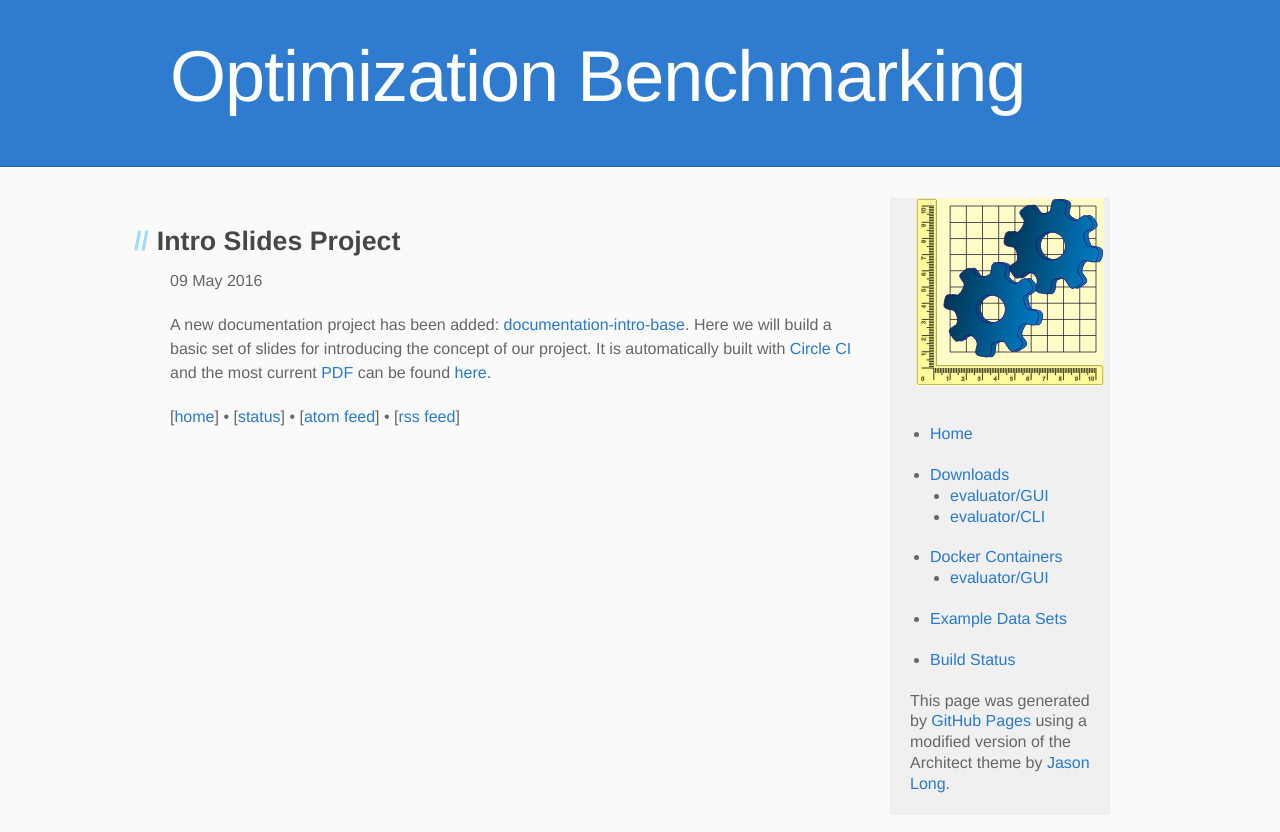
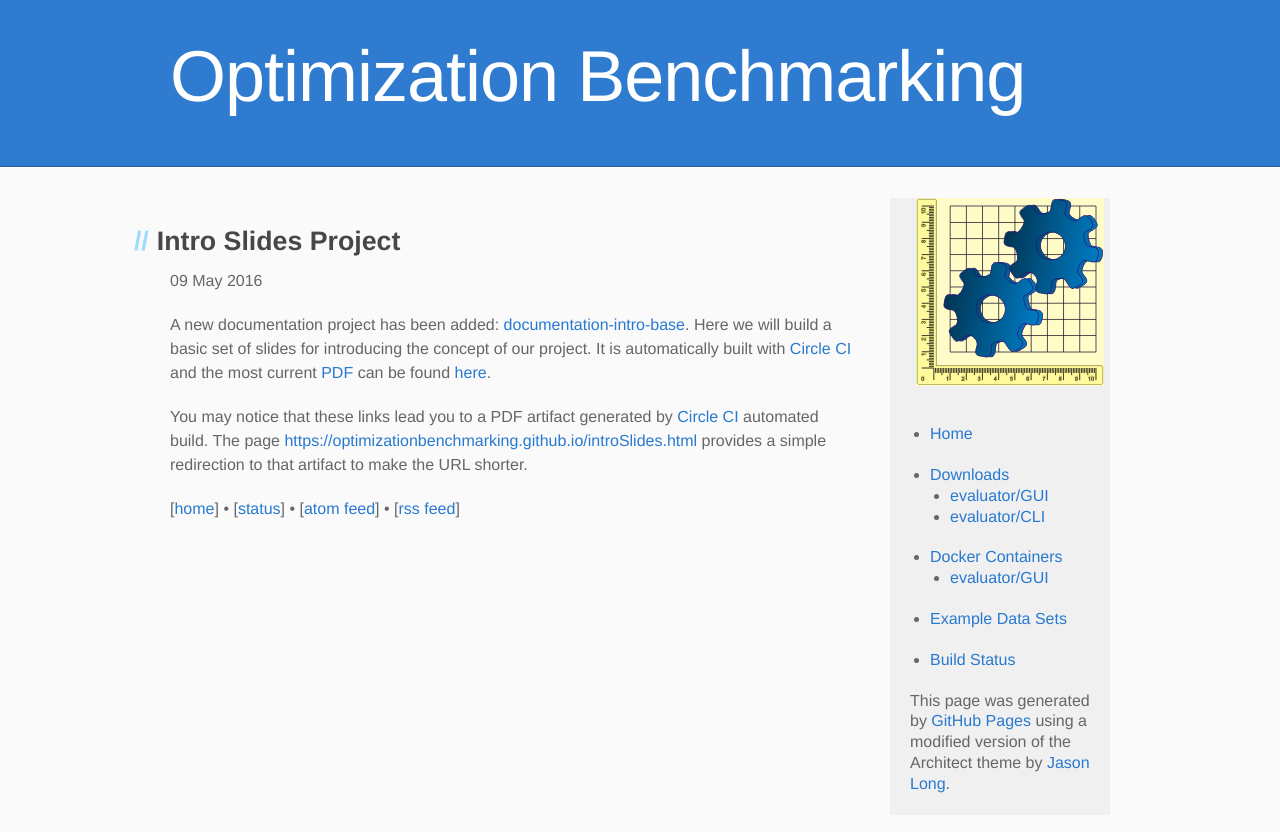
Before and after one commit to optimizationBenchmarking/optimizationBenchmarking.github.io, a Jekyll site: the page built from _posts/2016-05-09-intro-slides.md, in a window 1280 px wide. Shown: the top 832 px of the page. Built offline with Jekyll 4.4.1, drawn with Linux system fonts in a browser that asks for light colours.

Commit message:
Fixed Link to Slides via Redirects

```diff
--- a/_posts/2016-05-09-intro-slides.md
+++ b/_posts/2016-05-09-intro-slides.md
@@ -6,3 +6,5 @@ categories: page
 ---
 
 A new documentation project has been added: <a href="https://github.com/optimizationBenchmarking/documentation-intro">documentation-intro-base</a>. Here we will build a basic set of slides for introducing the concept of our project. It is automatically built with <a href="https://circleci.com/gh/optimizationBenchmarking/documentation-intro-base">Circle CI</a> and the most current <a href="https://circleci.com/api/v1/project/optimizationBenchmarking/documentation-intro-slides/latest/artifacts/0/$CIRCLE_ARTIFACTS/intro-slides.pdf?branch=master">PDF</a> can be found <a href="https://circleci.com/api/v1/project/optimizationBenchmarking/documentation-intro-slides/latest/artifacts/0/$CIRCLE_ARTIFACTS/intro-slides.pdf?branch=master">here</a>.
+
+You may notice that these links lead you to a PDF artifact generated by <a href="http://circleci.com">Circle CI</a> automated build. The page <a href="{{ site.baseurl }}/introSlides.html">{{ site.baseurl }}/introSlides.html</a> provides a simple redirection to that artifact to make the URL shorter.
```
Also changed, not shown: index.md (+1 -1 lines).
